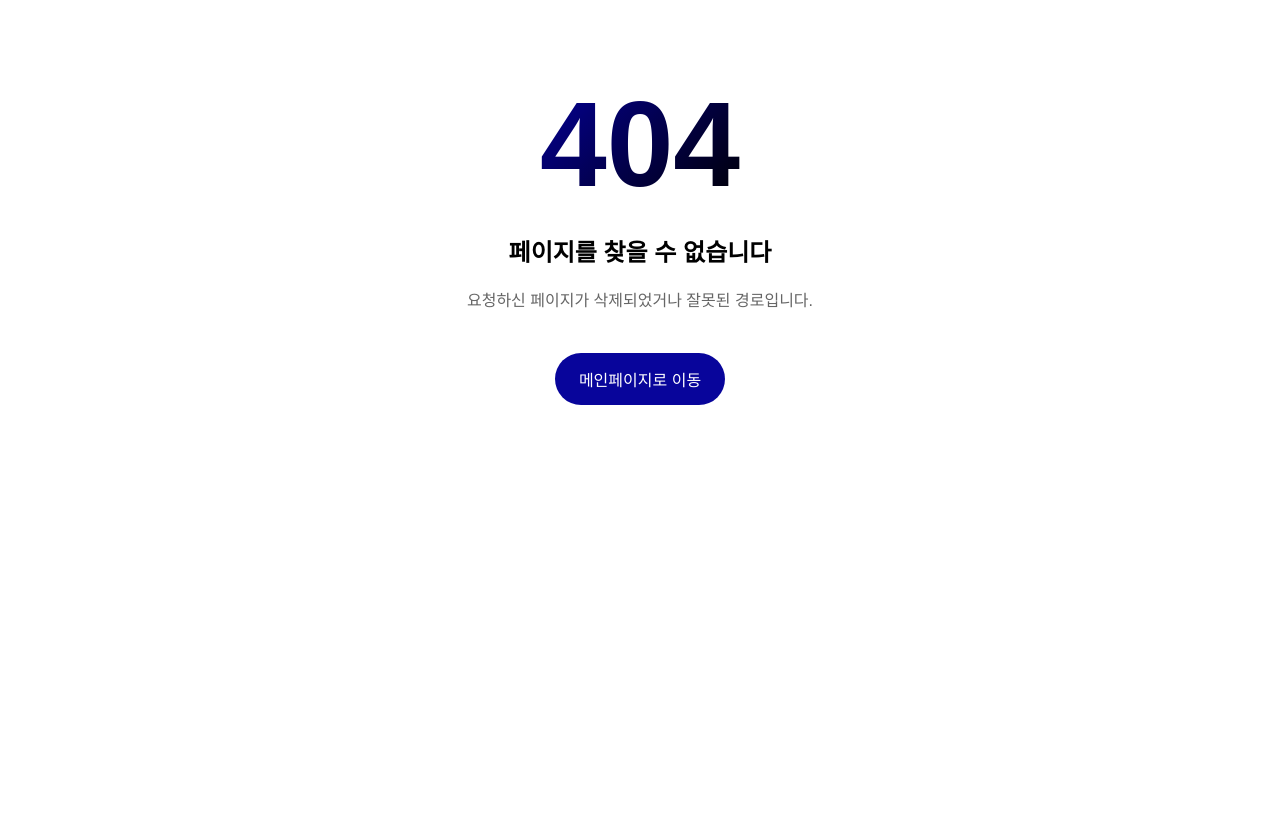
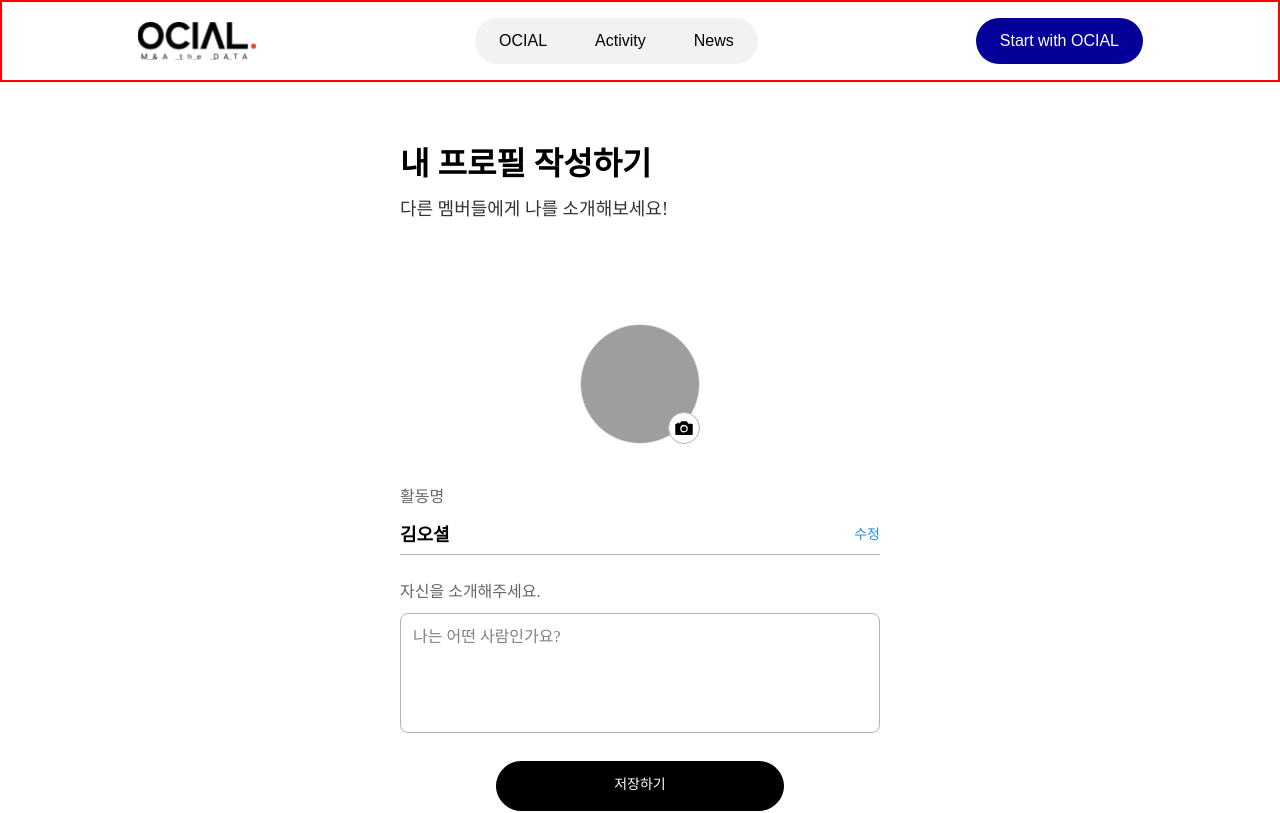
Before and after one commit to Team-Ocial/Ocial_FE, a React (Vite) app: page /mypage/profilesetup in a window 1280 px wide. Before the commit this address had no page. Shown: the top 813 px of the page. Built offline with nearby package versions, Linux system fonts and the light colour scheme; grey boxes are pictures that could not be loaded; a web font is replaced by a local one.

Commit message:
feat:내 프로필 작성하기 페이지

```diff
--- a/src/components/main/AboutSection.tsx
+++ b/src/components/main/AboutSection.tsx
@@ -1,9 +1,48 @@
 import { css, keyframes } from '@emotion/react';
+import { useState, useEffect, useRef } from 'react';
 import { theme } from '@/styles/theme';
 
 const AboutSection = () => {
+  const [isVisible, setIsVisible] = useState(false);
+  const sectionRef = useRef<HTMLElement>(null);
+
+  useEffect(() => {
+    const observer = new IntersectionObserver(
+      ([entry]) => {
+        if (entry.isIntersecting) {
+          setIsVisible(true);
+          // 섹션이 화면에서 사라지면 다시 false로 설정하여 재실행 가능하게 함
+          setTimeout(() => {
+            if (!entry.isIntersecting) {
+              setIsVisible(false);
+            }
+          }, 100);
+        } else {
+          // 섹션이 완전히 화면에서 사라지면 애니메이션 상태 리셋
+          setTimeout(() => {
+            setIsVisible(false);
+          }, 500);
+        }
+      },
+      {
+        threshold: 0.3, // 30% 이상 보일 때 트리거
+        rootMargin: '0px 0px -100px 0px', // 하단에서 100px 전에 트리거
+      }
+    );
+
+    if (sectionRef.current) {
+      observer.observe(sectionRef.current);
+    }
+
+    return () => {
+      if (sectionRef.current) {
+        observer.unobserve(sectionRef.current);
+      }
+    };
+  }, []);
+
   return (
-    <section css={aboutWrapper}>
+    <section ref={sectionRef} css={aboutWrapper}>
       <div css={backgroundWrapper}>
         <div css={backgroundText}>ABOUT</div>
       </div>
@@ -15,12 +54,12 @@ const AboutSection = () => {
         </div>
 
         <p css={Paragraph}>
-          OCIAL은 ‘Social’에서 ‘S’를 뺀 이름으로, 사회를 대표하는 의미를 담고 있습니다.
+          OCIAL은 'Social'에서 'S'를 뺀 이름으로, 사회를 대표하는 의미를 담고 있습니다.
         </p>
 
         {/* ✅ SOCIAL → OCIAL 애니메이션 텍스트 */}
         <div css={animationBox}>
-          <span css={sLetter}>S</span>
+          <span css={sLetter(isVisible)}>S</span>
           <span>OCIAL</span>
         </div>
 
@@ -120,8 +159,8 @@ const fadeOutLeft = keyframes`
   }
 `;
 
-const sLetter = css`
+const sLetter = (isVisible: boolean) => css`
   display: inline-block;
-  animation: ${fadeOutLeft} 1s ease forwards;
+  animation: ${isVisible ? fadeOutLeft : 'none'} 1s ease forwards;
   animation-delay: 0.5s;
 `;
--- a/src/pages/auth/WelcomePage.tsx
+++ b/src/pages/auth/WelcomePage.tsx
@@ -9,7 +9,7 @@ const WelcomePage = () => {
 
   const handleCreateProfileClick = () => {
     // 마이페이지로 이동
-    navigate('/mypage');
+    navigate('/mypage/profilesetup');
   };
 
   return (
--- /dev/null
+++ b/src/pages/mypage/ProfileSetupPage.tsx
@@ -0,0 +1,306 @@
+import { css } from '@emotion/react';
+import { useState } from 'react';
+import { useNavigate } from 'react-router-dom';
+import { IoCameraSharp } from 'react-icons/io5';
+
+import Button from '@/components/common/Button';
+import { theme } from '@/styles/theme';
+import defaultProfileImage from '@/assets/icon/profile image.svg';
+
+const ProfileSetupPage = () => {
+  const navigate = useNavigate();
+  const [nickname, setNickname] = useState('김오셜'); // 예시 데이터
+  const [bio, setBio] = useState('');
+  const [isEditingNickname, setIsEditingNickname] = useState(false);
+  const [tempNickname, setTempNickname] = useState(nickname);
+
+  const handleSave = () => {
+    // eslint-disable-next-line no-console
+    console.log({ nickname, bio });
+    alert('프로필이 저장되었습니다.');
+    navigate('/'); // 저장 후 메인 페이지로 이동
+  };
+
+  const handleEditNickname = () => {
+    setIsEditingNickname(true);
+    setTempNickname(nickname);
+  };
+
+  const handleSaveNickname = () => {
+    if (tempNickname.trim()) {
+      setNickname(tempNickname.trim());
+      setIsEditingNickname(false);
+    }
+  };
+
+  const handleCancelNickname = () => {
+    setTempNickname(nickname);
+    setIsEditingNickname(false);
+  };
+
+  return (
+    <div css={layout}>
+      <main css={container}>
+        <div css={header}>
+          <h1 css={title}>내 프로필 작성하기</h1>
+          <p css={subtitle}>다른 멤버들에게 나를 소개해보세요!</p>
+        </div>
+
+        <div css={profileImageSection}>
+          <div css={imageWrapper}>
+            {/* TODO: 실제 이미지 데이터 연결 */}
+            <img src={defaultProfileImage} alt='프로필 이미지' css={profileImage} />
+            <button css={imageEditButton}>
+              <IoCameraSharp size={20} />
+            </button>
+          </div>
+        </div>
+
+        <form css={form}>
+          <div css={field}>
+            <label css={label}>활동명</label>
+            {isEditingNickname ? (
+              <div css={nicknameEditWrapper}>
+                <input
+                  type='text'
+                  css={nicknameInput}
+                  value={tempNickname}
+                  onChange={(e) => setTempNickname(e.target.value)}
+                  placeholder='활동명을 입력하세요'
+                />
+                <div css={editButtons}>
+                  <button type='button' css={saveButton} onClick={handleCancelNickname}>
+                    취소
+                  </button>
+                  <button type='button' css={cancelButton} onClick={handleSaveNickname}>
+                    저장하기
+                  </button>
+                </div>
+              </div>
+            ) : (
+              <div css={nicknameWrapper}>
+                <span>{nickname}</span>
+                <button type='button' css={textButton} onClick={handleEditNickname}>
+                  수정
+                </button>
+              </div>
+            )}
+          </div>
+
+          <div css={field}>
+            <label css={label} htmlFor='bio'>
+              자신을 소개해주세요.
+            </label>
+            <textarea
+              id='bio'
+              css={textarea}
+              value={bio}
+              onChange={(e) => setBio(e.target.value)}
+              placeholder='나는 어떤 사람인가요?'
+            />
+          </div>
+          <div css={buttonContainer}>
+            <Button variant='filled' size='large' onClick={handleSave}>
+              저장하기
+            </Button>
+          </div>
+        </form>
+      </main>
+    </div>
+  );
+};
+
+export default ProfileSetupPage;
+
+const layout = css`
+  display: flex;
+  justify-content: center;
+  padding: 60px 24px;
+  background-color: ${theme.colors.white};
+`;
+
+const container = css`
+  width: 100%;
+  max-width: 480px;
+  display: flex;
+  flex-direction: column;
+  align-items: flex-start;
+`;
+
+const header = css`
+  text-align: left;
+  margin-bottom: 100px;
+`;
+
+const title = css`
+  ${theme.typography.headlineMedium};
+  color: ${theme.colors.black};
+`;
+
+const subtitle = css`
+  ${theme.typography.textLarge};
+  color: ${theme.colors.grayscale[700]};
+  margin-top: 8px;
+`;
+
+const profileImageSection = css`
+  margin-bottom: 40px;
+  align-self: center;
+`;
+
+const imageWrapper = css`
+  position: relative;
+  width: 120px;
+  height: 120px;
+`;
+
+const profileImage = css`
+  width: 100%;
+  height: 100%;
+  border-radius: 50%;
+  object-fit: cover;
+  border: 1px solid ${theme.colors.grayscale[100]};
+`;
+
+const imageEditButton = css`
+  position: absolute;
+  bottom: 0;
+  right: 0;
+  width: 32px;
+  height: 32px;
+  border-radius: 50%;
+  background-color: ${theme.colors.white};
+  border: 1px solid ${theme.colors.grayscale[200]};
+  display: flex;
+  align-items: center;
+  justify-content: center;
+  cursor: pointer;
+
+  img {
+    width: 20px;
+    height: 20px;
+  }
+`;
+
+const form = css`
+  width: 100%;
+  display: flex;
+  flex-direction: column;
+  gap: 24px;
+`;
+
+const field = css`
+  width: 100%;
+`;
+
+const label = css`
+  display: block;
+  ${theme.typography.labelMedium};
+  color: ${theme.colors.grayscale[500]};
+  margin-bottom: 8px;
+`;
+
+const nicknameWrapper = css`
+  display: flex;
+  justify-content: space-between;
+  align-items: center;
+  padding: 4px 0;
+  border-bottom: 1px solid ${theme.colors.grayscale[200]};
+  // border-radius: 8px;
+  ${theme.typography.titleLarge};
+  color: ${theme.colors.black};
+`;
+
+const textButton = css`
+  ${theme.typography.labelSmall};
+  color: ${theme.colors.blue[500]};
+  cursor: pointer;
+  background: none;
+  border: none;
+`;
+
+const nicknameEditWrapper = css`
+  display: flex;
+  flex-direction: column;
+  gap: 8px;
+`;
+
+const nicknameInput = css`
+  width: 100%;
+  padding: 4px 0;
+  border: none;
+  border-bottom: 1px solid ${theme.colors.grayscale[200]};
+  background: transparent;
+  ${theme.typography.titleLarge};
+  color: ${theme.colors.black};
+
+  &:focus {
+    outline: none;
+    border-bottom-color: ${theme.colors.primary[100]};
+  }
+`;
+
+const editButtons = css`
+  display: flex;
+  gap: 8px;
+  justify-content: flex-end;
+`;
+
+const saveButton = css`
+  padding: 6px 12px;
+  border: 1px solid ${theme.colors.grayscale[300]};
+  border-radius: 4px;
+  background-color: ${theme.colors.white};
+  color: ${theme.colors.black};
+  ${theme.typography.labelSmall};
+  cursor: pointer;
+
+  &:hover {
+    background-color: ${theme.colors.grayscale[50]};
+  }
+`;
+
+const cancelButton = css`
+  padding: 6px 12px;
+  border: 1px solid ${theme.colors.grayscale[50]};
+  border-radius: 4px;
+  background-color: ${theme.colors.grayscale[50]};
+  color: ${theme.colors.black};
+  ${theme.typography.labelSmall};
+  cursor: pointer;
+
+  &:hover {
+    background-color: ${theme.colors.grayscale[100]};
+  }
+`;
+
+const textarea = css`
+  width: 100%;
+  height: 120px;
+  padding: 10px 12px;
+  border: 1px solid ${theme.colors.grayscale[200]};
+  border-radius: 8px;
+  resize: none;
+  ${theme.typography.textMedium};
+  color: ${theme.colors.black};
+
+  &::placeholder {
+    color: ${theme.colors.grayscale[400]};
+  }
+
+  &:focus {
+    outline: none;
+    border-color: ${theme.colors.primary[100]};
+  }
+`;
+
+const buttonContainer = css`
+  display: flex;
+  justify-content: center;
+  width: 100%;
+
+  button {
+    width: 60%; // 컨테이너의 60% 너비
+    max-width: 300px; // 최대 너비 제한
+  }
+`;
--- a/src/route/Router.tsx
+++ b/src/route/Router.tsx
@@ -15,6 +15,7 @@ import NotFoundPage from '@/pages/error/NotFoundPage';
 import SigninPage from '@/pages/auth/SigninPage';
 import SignupPage from '@/pages/auth/SignupPage';
 import WelcomePage from '@/pages/auth/WelcomePage';
+import ProfileSetupPage from '@/pages/mypage/ProfileSetupPage';
 import FindPage from '@/pages/auth/FindPage';
 import IdFoundPage from '@/pages/auth/IdFoundPage';
 import PasswordResetPage from '@/pages/auth/PasswordResetPage';
@@ -60,6 +61,7 @@ const router = createBrowserRouter([
       { path: '/auth/signin', element: <SigninPage /> }, // 로그인
       { path: '/auth/signup', element: <SignupPage /> }, // 회원가입
       { path: '/auth/welcome', element: <WelcomePage /> }, // 회원가입 완료
+      { path: '/mypage/profilesetup', element: <ProfileSetupPage /> }, // 프로필 설정
       { path: '/auth/find', element: <FindPage /> }, // ID/비밀번호 찾기
       { path: '/auth/id-found', element: <IdFoundPage /> }, // ID 찾기 성공
       { path: '/auth/password-reset', element: <PasswordResetPage /> }, // 비밀번호 찾기 성공
```
Also changed, not shown: src/assets/images/프로필 작성.png (added).
